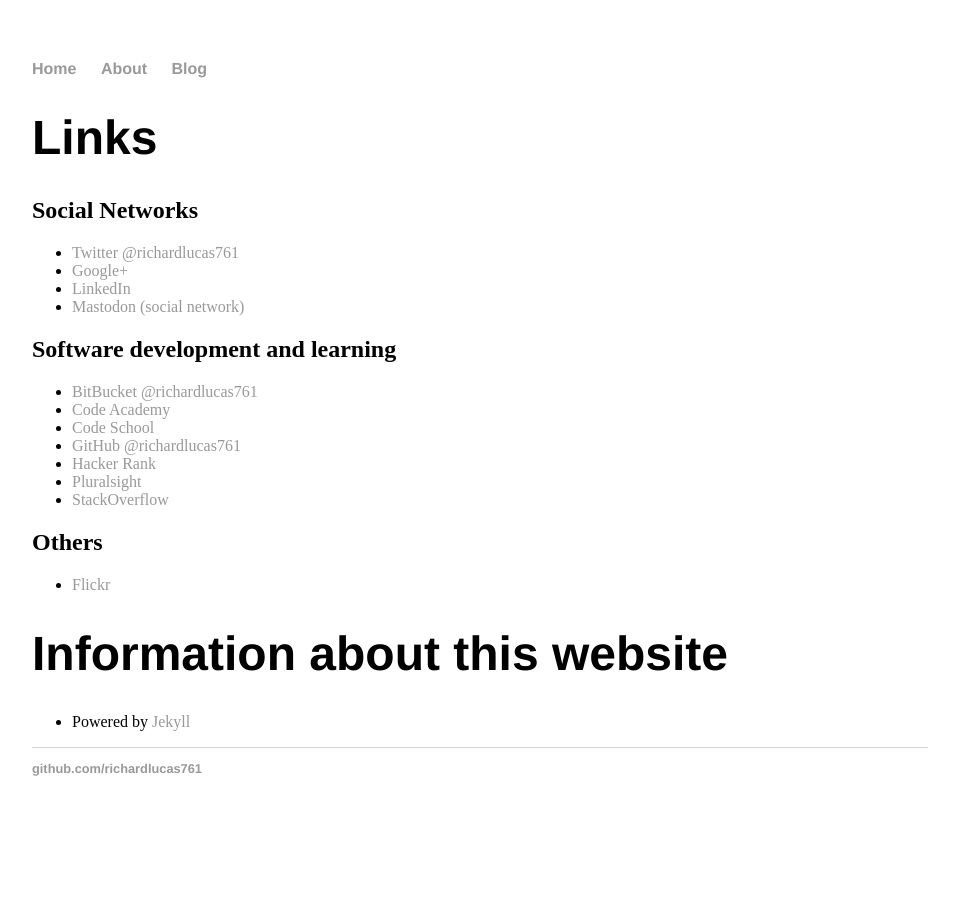
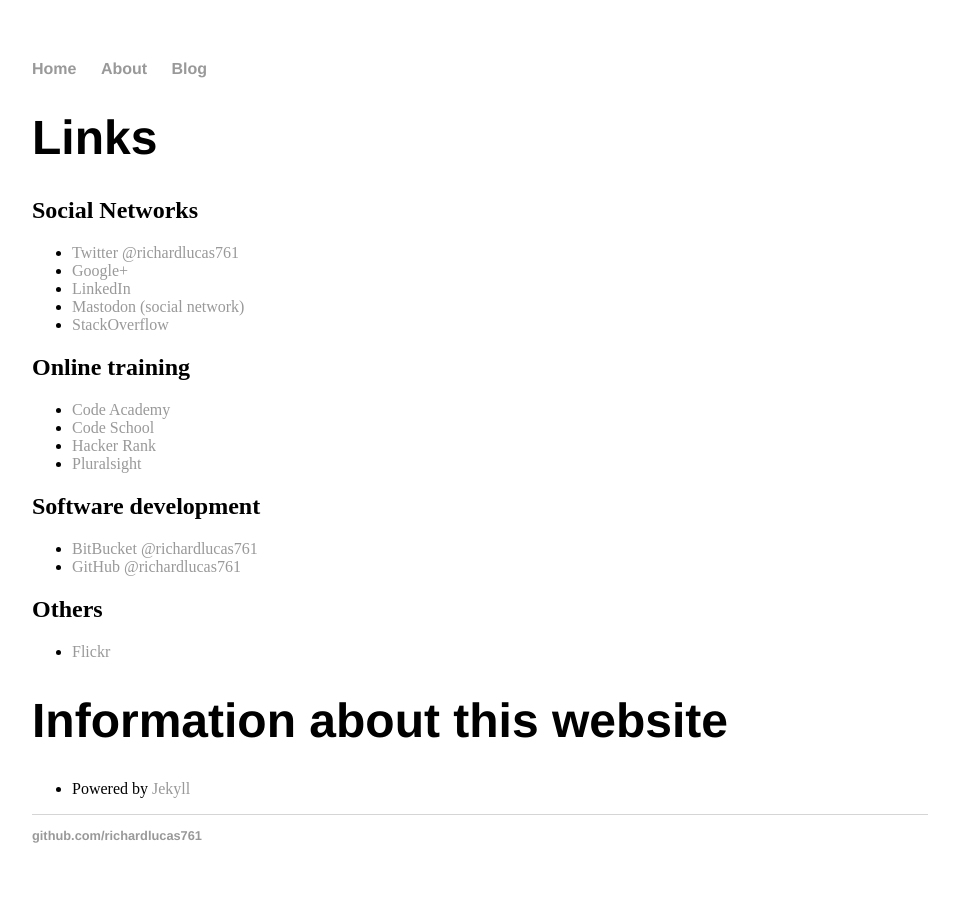
Before and after one commit to richardlucas761/richardlucas761.github.io, a Jekyll site: the page built from about/index.html, in a window 1280 px wide. Shown: the whole page, without its empty margins (160-1119 px from the left). Built offline with Jekyll 4.4.1, drawn with Linux system fonts in a browser that asks for light colours.

Commit message:
Update index.html

```diff
--- a/about/index.html
+++ b/about/index.html
@@ -14,18 +14,23 @@
 		<li><a href="https://plus.google.com/u/1/117753208358937726831">Google+</a></li>
 		<li><a href="http://linkedin.com/in/richard-lucas-a5936437">LinkedIn</a></li>
 		<li><a href="https://mastodon.cloud/@richardlucas761">Mastodon (social network)</a></li>
+		<li><a href="https://stackoverflow.com/users/131787/richard-lucas">StackOverflow</a></li>
 		</ul>
 
-	  <h2>Software development and learning</h2>
+	  <h2>Online training</h2>
+
+	  <ul class="contacts">
+		<li><a href="https://www.codecademy.com/microRunner08350">Code Academy</a></li>
+		<li><a href="https://www.codeschool.com/users/3813148">Code School</a></li>
+		<li><a href="https://www.hackerrank.com/richardlucas761">Hacker Rank</a></li>
+		<li><a href="https://app.pluralsight.com/profile/richard-lucas3">Pluralsight</a></li>
+		</ul>
+
+	  <h2>Software development</h2>
 
    	<ul class="contacts">
 		<li><a href="https://bitbucket.org/richardlucas761/">BitBucket @richardlucas761</a></li>
-		<li><a href="https://www.codecademy.com/microRunner08350">Code Academy</a></li>
-		<li><a href="https://www.codeschool.com/users/3813148">Code School</a></li>
 		<li><a href="https://github.com/richardlucas761">GitHub @richardlucas761</a></li>
-		<li><a href="https://www.hackerrank.com/richardlucas761">Hacker Rank</a></li>
-		<li><a href="https://app.pluralsight.com/profile/richard-lucas3">Pluralsight</a></li>
-		<li><a href="https://stackoverflow.com/users/131787/richard-lucas">StackOverflow</a></li>
 	</ul>
 
 	  <h2>Others</h2>
```
